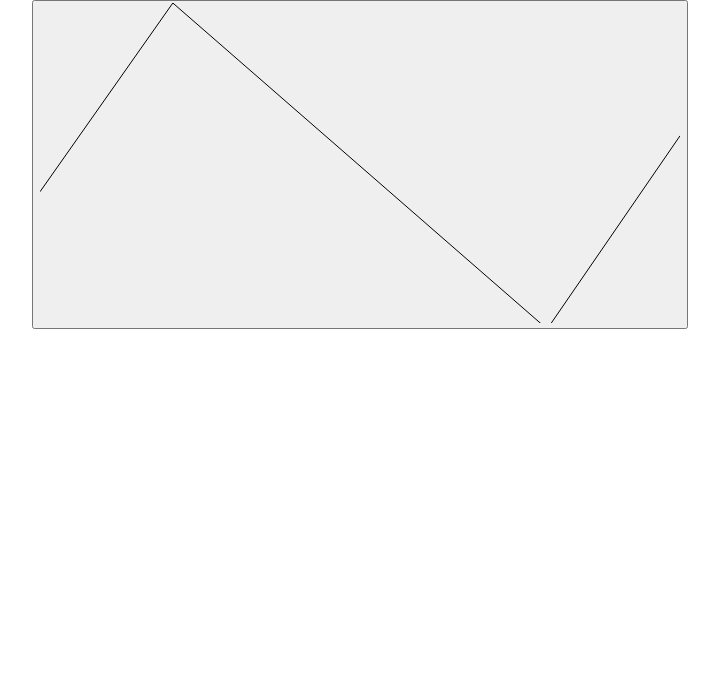
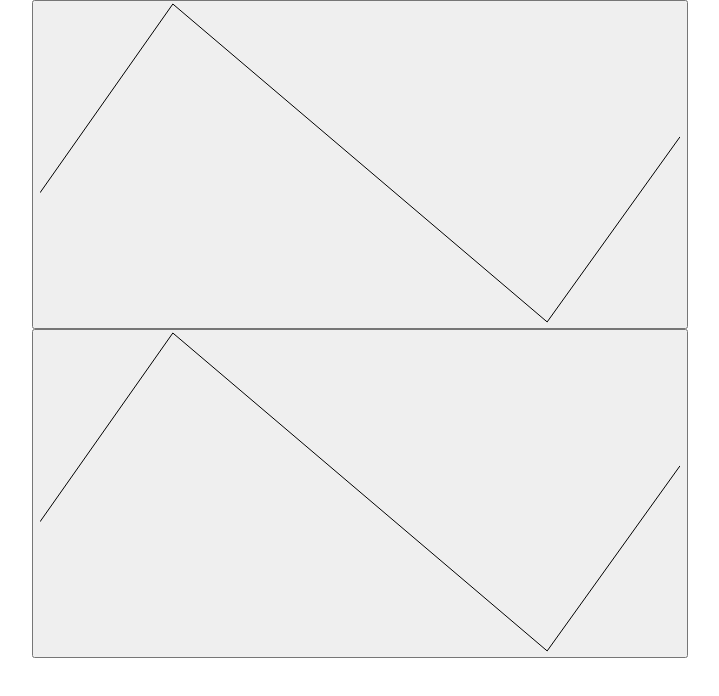
Before and after one commit to rdeprey/modular-synth, a React (Create React App) app: page / in a window 1280 px wide. Shown: the top 696 px of the page, without its empty margins (280-999 px from the left). Built offline with nearby package versions, Linux system fonts and the light colour scheme.

Commit message:
Add square wave that looks like triangle

```diff
--- a/src/App.js
+++ b/src/App.js
@@ -1,11 +1,13 @@
 import './App.css';
 import TriangleWaveform from './Components/TriangleWaveform';
+import SquareWaveform from './Components/SquareWaveform';
 import { Button } from './Components/Button';
 
 function App() {
   return (
     <div className="App">
       <Button><TriangleWaveform /></Button>
+      <Button><SquareWaveform /></Button>
     </div>
   );
 }
--- /dev/null
+++ b/src/Components/SquareWaveform.jsx
@@ -0,0 +1,10 @@
+import React from 'react';
+
+const SquareWaveform = () => {
+    return <svg role="img" aria-labelledby="square-waveform" xmlns="http://www.w3.org/2000/svg" xmlnsXlink="http://www.w3.org/1999/xlink" width="640" height="320">
+        <title id="square-waveform">Square Waveform</title>
+        <defs><path d="M634.77 160v160H532.65V0H430.53v320H326.01V0H215.48v320H102.54V0H6.43v160" id="a"/></defs>
+        <use xlinkHref="#a" fill-opacity="0" stroke="#000"/></svg>
+}
+
+export default SquareWaveform;
--- a/src/Components/TriangleWaveform.jsx
+++ b/src/Components/TriangleWaveform.jsx
@@ -2,8 +2,9 @@ import React from 'react';
 
 const TriangleWaveform = () => {
     return <svg role="img" aria-labelledby="triangle-waveform" xmlns="http://www.w3.org/2000/svg" xmlnsXlink="http://www.w3.org/1999/xlink" width="640" height="320">
-        <title id="triangle-waveform">Triangle Waveform</title>
-        <defs><path d="M640 132.83L507.17 326.04 132.83 0 0 188.76" id="a"/></defs><use xlinkHref="#a" fill-opacity="0" stroke="#000"/></svg>
+                <title id="triangle-waveform">Triangle Waveform</title>
+                <defs><path d="M640 133.83L507.17 318.94 132.83 1 0 189.76" id="a"/></defs>
+                <use xlinkHref="#a" fill-opacity="0"/><use xlinkHref="#a" fill-opacity="0" stroke="#000"/></svg>
 }
 
 export default TriangleWaveform;
```
Also changed, not shown: src/Components/SawtoothWaveform.jsx (added), src/Components/SineWaveform.jsx (added).
